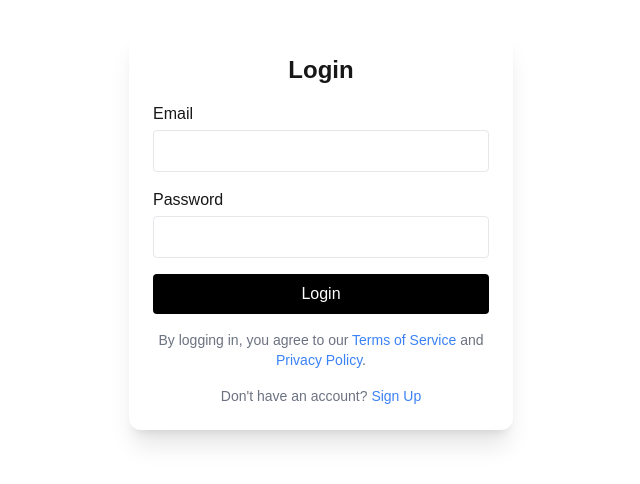
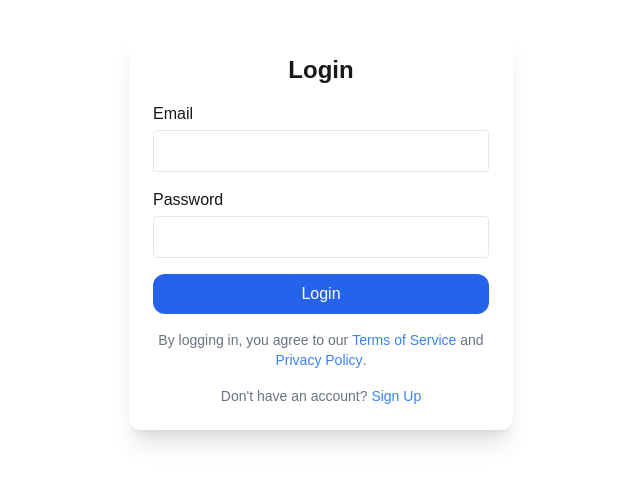
Before and after one commit to perassijulian/password-manager, a Next.js app: page /login in a window 1280 px wide. Shown: the part 170-654 px from the top of the page, without its empty margins (319-959 px from the left). Built offline with nearby package versions, Linux system fonts and the light colour scheme.

Commit message:
add Button on /login

```diff
--- a/app/login/page.tsx
+++ b/app/login/page.tsx
@@ -7,6 +7,7 @@ import { useRouter } from "next/navigation";
 import { useState } from "react";
 import { signupSchema } from "@/schemas/userSchema";
 import Toast from "@/components/Toast";
+import Button from "@/components/Button";
 
 type FormData = z.infer<typeof signupSchema>;
 
@@ -21,10 +22,12 @@ export default function Login() {
     message: string;
     type: "error" | "success" | "info";
   } | null>(null);
+  const [loading, setLoading] = useState(false);
 
   const onSubmit = async (data: FormData) => {
     setToast(null);
     try {
+      setLoading(true);
       const res = await fetch("/api/login", {
         method: "POST",
         headers: { "Content-Type": "application/json" },
@@ -37,6 +40,7 @@ export default function Login() {
           : router.push("/2fa/setup");
       } else {
         setToast({ message: result.error || "Login failed", type: "error" });
+        setLoading(false);
       }
     } catch (error) {
       console.error("Login error:", error);
@@ -44,6 +48,7 @@ export default function Login() {
         message: "An unexpected error occurred. Please try again later.",
         type: "error",
       });
+      setLoading(false);
       return;
     }
   };
@@ -83,21 +88,49 @@ export default function Login() {
             <p className="text-red-500 text-sm">{errors.password.message}</p>
           )}
         </div>
-        <button
-          type="submit"
-          className="w-full bg-black text-white py-2 rounded hover:bg-gray-800 transition"
-        >
+        <Button isLoading={loading} type="submit">
           Login
-        </button>
+        </Button>
         <p className="text-center text-sm text-gray-500">
           By logging in, you agree to our{" "}
-          <a href="/terms" className="text-blue-500 hover:underline">
+          {/**
+           *
+           <a href="/terms" className="text-blue-500 hover:underline">
             Terms of Service
           </a>{" "}
           and{" "}
           <a href="/privacy" className="text-blue-500 hover:underline">
             Privacy Policy
           </a>
+           *
+           */}
+          <button
+            type="button"
+            onClick={() =>
+              setToast({
+                message:
+                  "Coming Soon. Please ALWAYS read Terms of Service and Privacy Policy.",
+                type: "info",
+              })
+            }
+            className="text-blue-500 hover:underline"
+          >
+            Terms of Service
+          </button>{" "}
+          and{" "}
+          <button
+            type="button"
+            onClick={() =>
+              setToast({
+                message:
+                  "Coming Soon. Please ALWAYS read Terms of Service and Privacy Policy.",
+                type: "info",
+              })
+            }
+            className="text-blue-500 hover:underline"
+          >
+            Privacy Policy
+          </button>
           .
         </p>
         <p className="text-center text-sm text-gray-500">
--- a/components/Button.tsx
+++ b/components/Button.tsx
@@ -39,7 +39,7 @@ const Button = forwardRef<HTMLButtonElement, ButtonProps>(
         type={type}
         disabled={disabled || isLoading}
         className={cn(
-          "inline-flex items-center justify-center gap-2 rounded-xl px-4 py-2 font-medium transition-colors duration-200 focus:outline-none focus:ring-2 focus:ring-offset-2 disabled:opacity-50 disabled:cursor-not-allowed",
+          "w-full inline-flex items-center justify-center gap-2 rounded-xl px-4 py-2 font-medium transition-colors duration-200 focus:outline-none focus:ring-2 focus:ring-offset-2 disabled:opacity-50 disabled:cursor-not-allowed",
           variantStyles[variant],
           className
         )}
```
